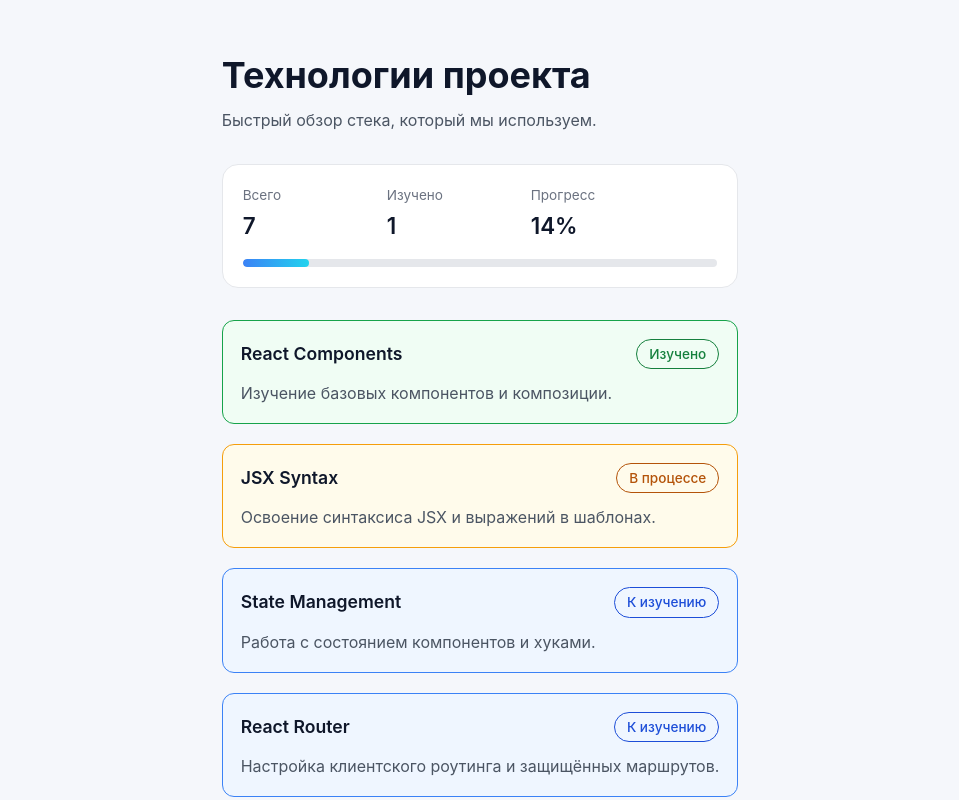
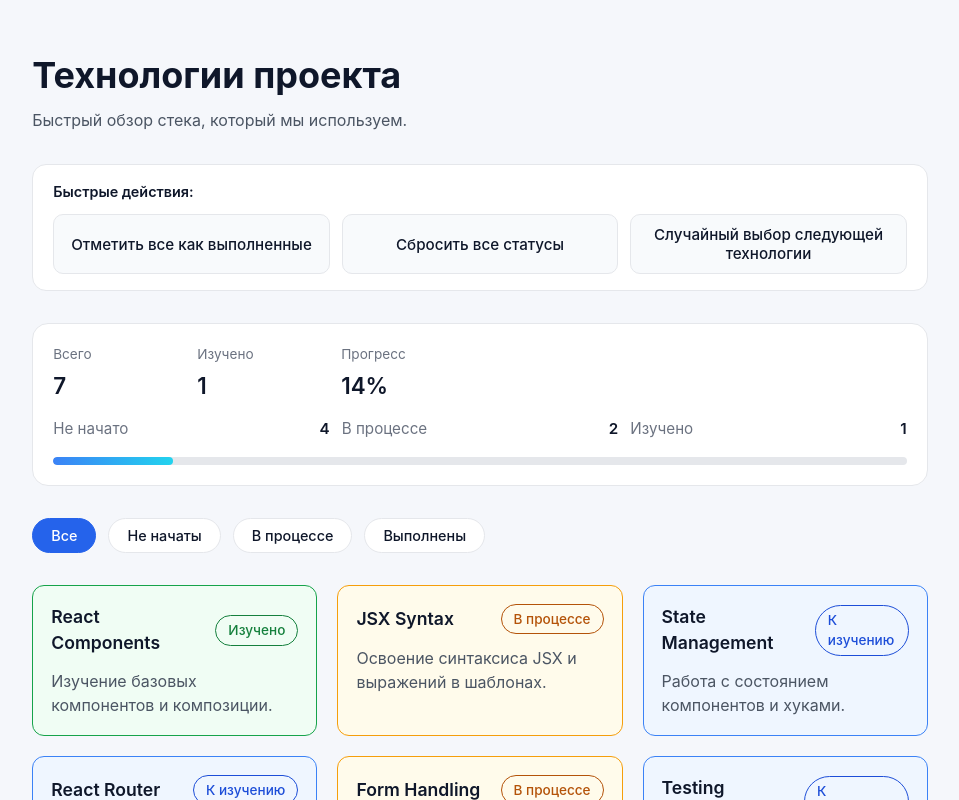
Before and after one commit to naabdykalykov/frontend-and-backend-practice, a React (Vite) app: page / in a window 1280 px wide. Shown: the top 800 px of the page, without its empty margins (160-1119 px from the left). Built offline with nearby package versions, Linux system fonts and the light colour scheme.

Commit message:
update step 7

```diff
--- a/src/App.jsx
+++ b/src/App.jsx
@@ -1,6 +1,8 @@
 import { useState } from 'react'
 import TechnologyCard from './components/TechnologyCard/TechnologyCard'
 import ProgressHeader from './components/ProgressHeader/ProgressHeader'
+import QuickActions from './components/QuickActions/QuickActions'
+import FilterTabs from './components/FilterTabs/FilterTabs'
 import './App.css'
 
 const initialTechnologies = [
@@ -50,15 +52,44 @@ const initialTechnologies = [
 
 function App() {
   const [technologies, setTechnologies] = useState(initialTechnologies)
+  const [filter, setFilter] = useState('all')
+
   const total = technologies.length
   const completed = technologies.filter((tech) => tech.status === 'completed').length
   const completion = total === 0 ? 0 : Math.round((completed / total) * 100)
+  const statusCounts = {
+    'not-started': technologies.filter((tech) => tech.status === 'not-started').length,
+    'in-progress': technologies.filter((tech) => tech.status === 'in-progress').length,
+    completed,
+  }
 
   const handleStatusChange = (id, nextStatus) => {
     setTechnologies((prev) =>
       prev.map((tech) => (tech.id === id ? { ...tech, status: nextStatus } : tech)),
     )
   }
+
+  const handleCompleteAll = () => {
+    setTechnologies((prev) => prev.map((tech) => ({ ...tech, status: 'completed' })))
+  }
+
+  const handleResetAll = () => {
+    setTechnologies(initialTechnologies.map((tech) => ({ ...tech })))
+  }
+
+  const handlePickRandom = () => {
+    const pool = technologies.filter((tech) => tech.status !== 'completed')
+    if (pool.length === 0) {
+      return
+    }
+    const target = pool[Math.floor(Math.random() * pool.length)]
+    handleStatusChange(target.id, 'in-progress')
+  }
+
+  const filteredTechnologies = technologies.filter((tech) => {
+    if (filter === 'all') return true
+    return tech.status === filter
+  })
 
   return (
     <main className="app">
@@ -67,10 +98,23 @@ function App() {
         <p>Быстрый обзор стека, который мы используем.</p>
       </header>
 
-      <ProgressHeader total={total} completed={completed} completion={completion} />
+      <QuickActions
+        onCompleteAll={handleCompleteAll}
+        onResetAll={handleResetAll}
+        onPickRandom={handlePickRandom}
+      />
+
+      <ProgressHeader
+        total={total}
+        completed={completed}
+        completion={completion}
+        statusCounts={statusCounts}
+      />
+
+      <FilterTabs value={filter} onChange={setFilter} />
 
       <section className="app__grid">
-        {technologies.map((tech) => (
+        {filteredTechnologies.map((tech) => (
           <TechnologyCard
             key={tech.id}
             id={tech.id}
--- /dev/null
+++ b/src/components/FilterTabs/FilterTabs.css
@@ -0,0 +1,23 @@
+.filter-tabs {
+  display: flex;
+  flex-wrap: wrap;
+  gap: 12px;
+}
+
+.filter-tabs button {
+  border: 1px solid #e5e7eb;
+  border-radius: 999px;
+  padding: 8px 18px;
+  background: #fff;
+  color: #0f172a;
+  font-size: 0.9rem;
+  font-weight: 500;
+  cursor: pointer;
+  transition: background 150ms ease, border-color 150ms ease;
+}
+
+.filter-tabs button.active {
+  background: #2563eb;
+  border-color: #2563eb;
+  color: #fff;
+}
--- /dev/null
+++ b/src/components/FilterTabs/FilterTabs.jsx
@@ -0,0 +1,27 @@
+import './FilterTabs.css'
+
+const FILTERS = [
+  { value: 'all', label: 'Все' },
+  { value: 'not-started', label: 'Не начаты' },
+  { value: 'in-progress', label: 'В процессе' },
+  { value: 'completed', label: 'Выполнены' },
+]
+
+function FilterTabs({ value = 'all', onChange }) {
+  return (
+    <div className="filter-tabs">
+      {FILTERS.map((filter) => (
+        <button
+          key={filter.value}
+          type="button"
+          className={value === filter.value ? 'active' : ''}
+          onClick={() => onChange?.(filter.value)}
+        >
+          {filter.label}
+        </button>
+      ))}
+    </div>
+  )
+}
+
+export default FilterTabs
--- a/src/components/ProgressHeader/ProgressHeader.css
+++ b/src/components/ProgressHeader/ProgressHeader.css
@@ -46,3 +46,27 @@
   background: linear-gradient(90deg, #3b82f6, #22d3ee);
   transition: width 200ms ease;
 }
+
+.progress-header__breakdown {
+  display: grid;
+  grid-template-columns: repeat(auto-fit, minmax(140px, 1fr));
+  gap: 12px;
+  margin: 0;
+}
+
+.progress-header__breakdown div {
+  display: flex;
+  justify-content: space-between;
+  font-size: 0.95rem;
+  color: #0f172a;
+}
+
+.progress-header__breakdown dt {
+  margin: 0;
+  color: #6b7280;
+}
+
+.progress-header__breakdown dd {
+  margin: 0;
+  font-weight: 600;
+}
--- a/src/components/ProgressHeader/ProgressHeader.jsx
+++ b/src/components/ProgressHeader/ProgressHeader.jsx
@@ -1,7 +1,8 @@
 import './ProgressHeader.css'
 
-function ProgressHeader({ total = 0, completed = 0, completion = 0 }) {
+function ProgressHeader({ total = 0, completed = 0, completion = 0, statusCounts }) {
   const clampedCompletion = Math.min(Math.max(completion, 0), 100)
+  const breakdown = statusCounts ?? { 'not-started': 0, 'in-progress': 0, completed: 0 }
 
   return (
     <section className="progress-header">
@@ -20,6 +21,21 @@ function ProgressHeader({ total = 0, completed = 0, completion = 0 }) {
         </div>
       </div>
 
+      <dl className="progress-header__breakdown">
+        <div>
+          <dt>Не начато</dt>
+          <dd>{breakdown['not-started']}</dd>
+        </div>
+        <div>
+          <dt>В процессе</dt>
+          <dd>{breakdown['in-progress']}</dd>
+        </div>
+        <div>
+          <dt>Изучено</dt>
+          <dd>{breakdown.completed}</dd>
+        </div>
+      </dl>
+
       <div className="progress-header__bar">
         <div className="progress-header__bar-fill" style={{ width: `${clampedCompletion}%` }} />
       </div>
--- /dev/null
+++ b/src/components/QuickActions/QuickActions.css
@@ -0,0 +1,45 @@
+.quick-actions {
+  padding: 16px 20px;
+  border-radius: 14px;
+  border: 1px solid #e5e7eb;
+  background: #fff;
+  display: flex;
+  flex-direction: column;
+  gap: 12px;
+}
+
+.quick-actions__label {
+  font-size: 0.9rem;
+  font-weight: 600;
+  color: #0f172a;
+}
+
+.quick-actions__buttons {
+  display: flex;
+  flex-wrap: wrap;
+  gap: 12px;
+}
+
+.quick-actions__buttons button {
+  flex: 1;
+  min-width: 180px;
+  border: 1px solid #e5e7eb;
+  border-radius: 10px;
+  padding: 10px 16px;
+  background: #f8fafc;
+  color: #0f172a;
+  font-size: 0.95rem;
+  font-weight: 500;
+  cursor: pointer;
+  transition: border-color 150ms ease, background 150ms ease, transform 150ms ease;
+}
+
+.quick-actions__buttons button:hover {
+  border-color: #3b82f6;
+  background: #eff6ff;
+  transform: translateY(-1px);
+}
+
+.quick-actions__buttons button:active {
+  transform: translateY(0);
+}
--- /dev/null
+++ b/src/components/QuickActions/QuickActions.jsx
@@ -0,0 +1,22 @@
+import './QuickActions.css'
+
+function QuickActions({ onCompleteAll, onResetAll, onPickRandom }) {
+  return (
+    <section className="quick-actions">
+      <span className="quick-actions__label">Быстрые действия:</span>
+      <div className="quick-actions__buttons">
+        <button type="button" onClick={onCompleteAll}>
+          Отметить все как выполненные
+        </button>
+        <button type="button" onClick={onResetAll}>
+          Сбросить все статусы
+        </button>
+        <button type="button" onClick={onPickRandom}>
+          Случайный выбор следующей технологии
+        </button>
+      </div>
+    </section>
+  )
+}
+
+export default QuickActions
```
Also changed, not shown: src/App.css (line endings or trailing spaces).
